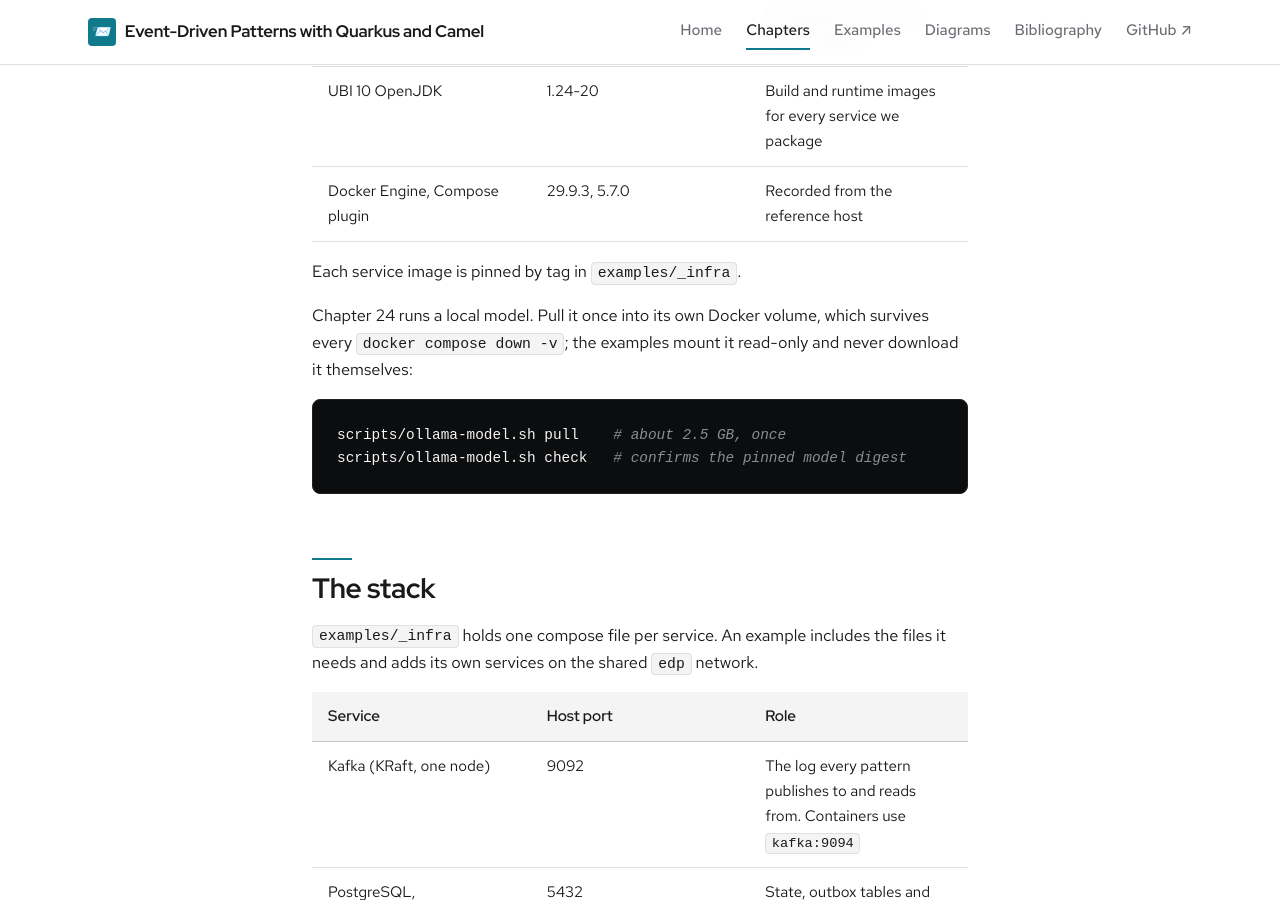
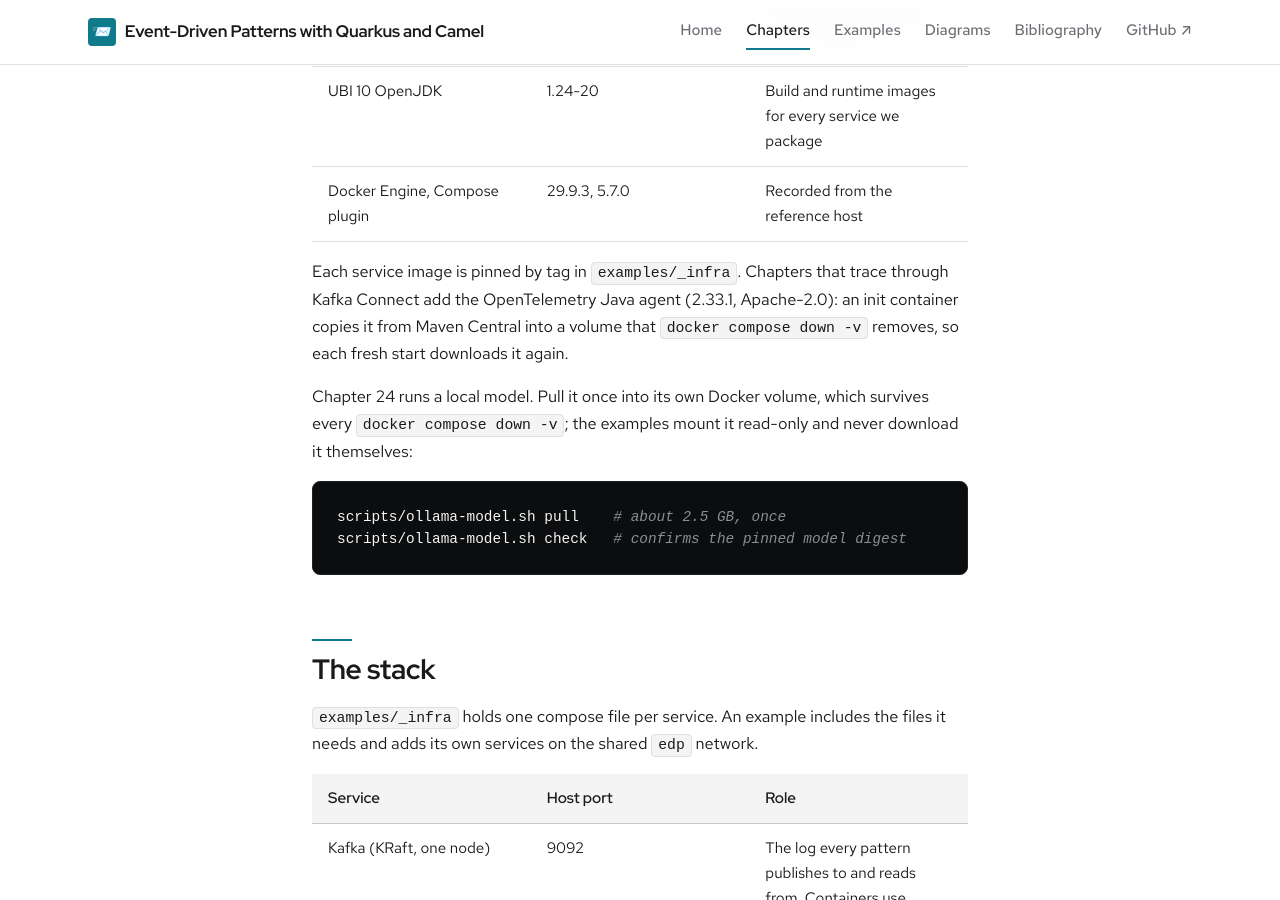
Before and after one commit to patterncatalyst/event-driven-patterns-with-quarkus-and-camel, a Jekyll site: the page built from _docs/00-prerequisites-and-stacks.md, in a window 1280 px wide and 900 px high, scrolled down 2670 px. Built offline with Jekyll 4.4.1, drawn with Linux system fonts in a browser that asks for light colours; some web fonts are replaced.

Commit message:
docs(r10): chapter 00 names the OpenTelemetry Java agent pin

```diff
--- a/_docs/00-prerequisites-and-stacks.md
+++ b/_docs/00-prerequisites-and-stacks.md
@@ -49,7 +49,7 @@ Every version in the book is an exact pin, chosen as the newest stable release t
 | UBI 10 OpenJDK | 1.24-20 | Build and runtime images for every service we package |
 | Docker Engine, Compose plugin | 29.9.3, 5.7.0 | Recorded from the reference host |
 
-Each service image is pinned by tag in `examples/_infra`.
+Each service image is pinned by tag in `examples/_infra`. Chapters that trace through Kafka Connect add the OpenTelemetry Java agent (2.33.1, Apache-2.0): an init container copies it from Maven Central into a volume that `docker compose down -v` removes, so each fresh start downloads it again.
 
 Chapter 24 runs a local model. Pull it once into its own Docker volume, which survives every `docker compose down -v`; the examples mount it read-only and never download it themselves:
 
```
